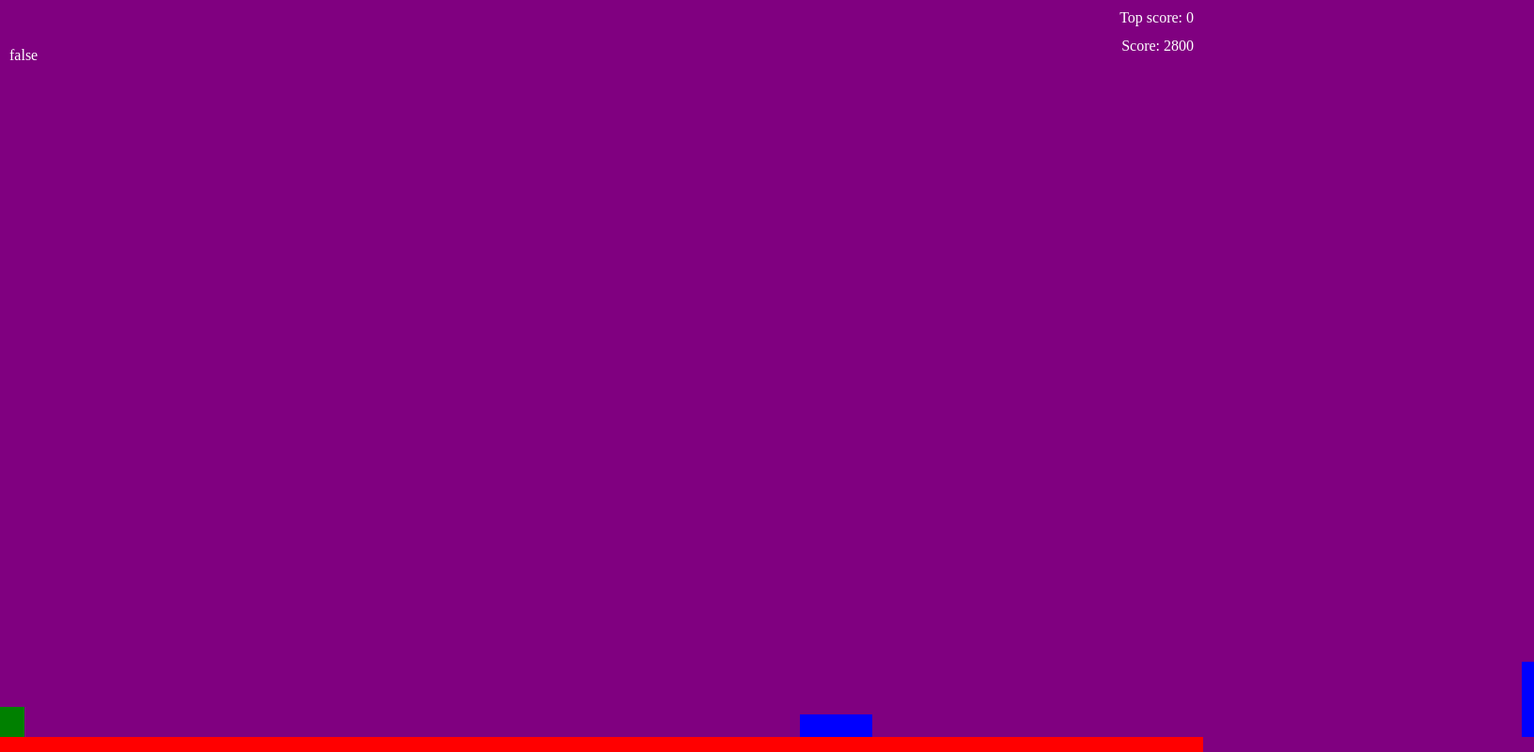
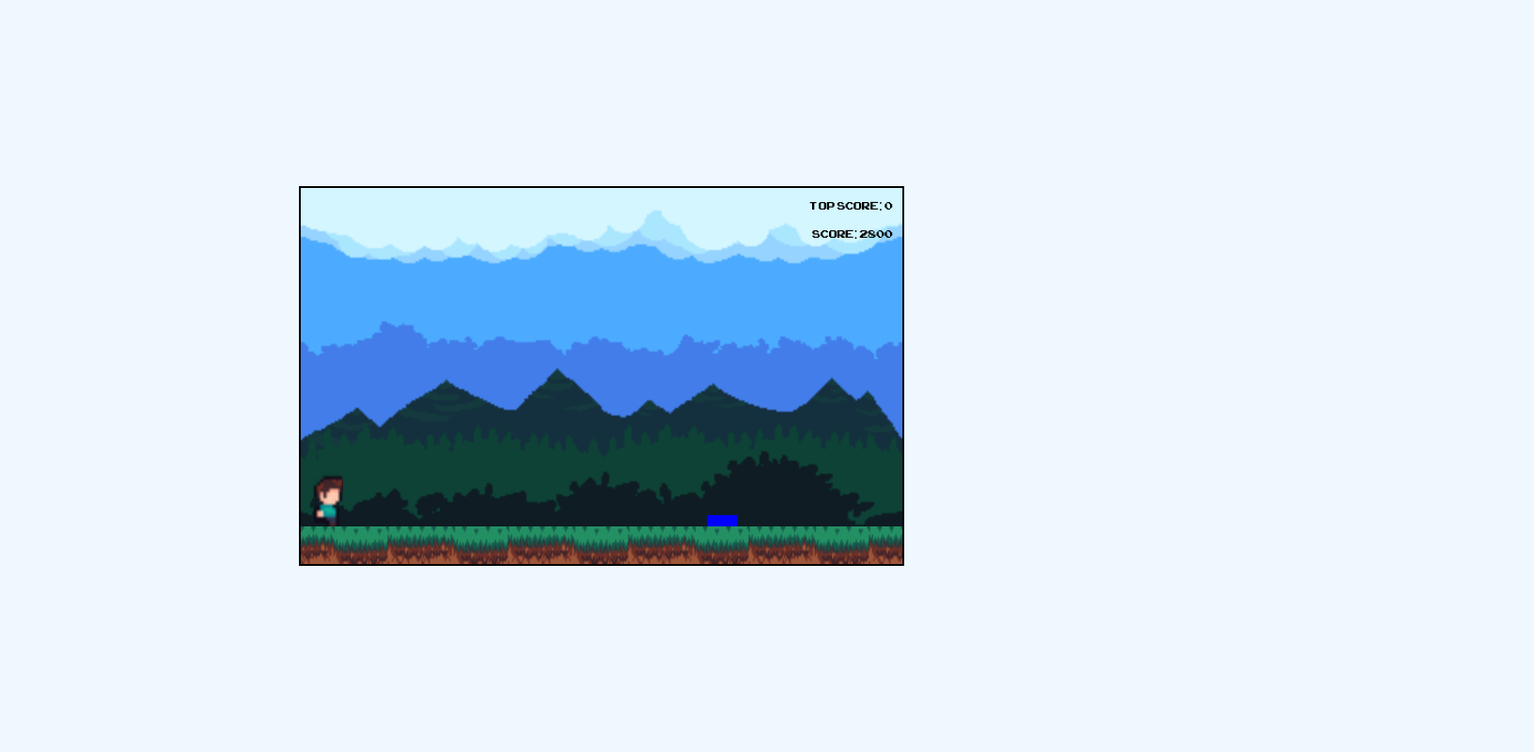
Before and after one commit to jackdunne2345/dino-game, a plain HTML site: page index.html in a window 1280 px wide. Both pictures are taken after a click on the button "Play". Shown: the whole page at 94% size, 1632 px wide, since content can reach past the window. Drawn offline with Linux system fonts and the light colour scheme.

Commit message:
added animations and sprites

```diff
--- a/index.html
+++ b/index.html
@@ -7,21 +7,38 @@
     <head>
         <meta charset="utf-8">
         <meta http-equiv="X-UA-Compatible" content="IE=edge">
-        <title></title>
+        <title>Forest Runner</title>
         <meta name="description" content="">
         <meta name="viewport" content="width=device-width, initial-scale=1">
         <link rel="stylesheet" href="./style/style.css">
+        <audio id="jumpAudio">
+            <source src="./sounds/jump.mp3" type="audio/mpeg">
+          </audio>
     </head>
     <body>
-        <div id="collisionText"></div>
-        <div id="score">Score:</div>
-        <div id="top-score">Top Score:</div>
-        <div id="container"><button id="start">Play</button>
-            <div class="obstacle wide"></div>
-            <div class="obstacle tall"></div>
-            <div id="player"></div>
-            <div id="floor"></div>
+
+        <div id="menu">
+            <button id="start">
+                Play
+            </button>
         </div>
-        <script src="script.js" async defer></script>
+        <div id="container">
+            <div id="game">
+                <div class="back-ground"id='bg5'></div>
+                <div class="back-ground"id='bg4'></div>
+                <div class="back-ground"id='bg3'></div>
+                <div class="back-ground"id='bg2'></div>
+                <div class="back-ground"id='bg1'></div>
+                <div id="score">Score:</div>
+                <div id="top-score">Top Score:</div>
+                <div class="obstacle wide"></div>
+                <div class="obstacle tall"></div>
+                <div id="player" class="walk">
+                </div>
+                <div id="floor"></div>
+            </div>
+        </div>
+
+        <script src="./script.js" async defer></script>
     </body>
 </html>
--- a/script.js
+++ b/script.js
@@ -24,9 +24,9 @@ const game = () => {
     let topScore = 0;
     let isJumping = false;              // check if the player is currently jumping
     let hasJumped = false;              // check if the player has jumped
-
+    const menu = document.getElementById('menu');
     const startButton = document.getElementById('start');
-
+    const gameContainer=document.getElementById('game')
     // check if the topScore exists in local storage if it doesnt create it, if it does set it to topScore
     const storedTopScore = localStorage.getItem('topScore')
     if (storedTopScore === null) {
@@ -43,6 +43,8 @@ const game = () => {
     let topScoreElement = document.getElementById('top-score')
     let collisionText = document.getElementById('collisionText')
     let obstacles = document.getElementsByClassName('obstacle')
+    let jumpAudio = document.getElementById("jumpAudio");
+
 
     //set the text in the top score element to the top score
     topScoreElement.textContent = `Top score: ${topScore}`
@@ -51,13 +53,16 @@ const game = () => {
     document.addEventListener('keydown', function(event) {
         if (event.code === 'Space' && startGame) {
             // add the css class to the element
+            player.classList.remove('walk')
             player.classList.add('jump')
             isJumping = true
+            jumpAudio.play();
 
             //listents for the end of the animation
             player.addEventListener('animationend', () => {
                 // removes the class
                 player.classList.remove('jump')
+                player.classList.add('walk')
                 isJumping = false                   // i have an idea to give the player extra score if they jump over an obstacle
                 if (hasJumped) {                    // there could be a better way to implement this
                     extraPoints += 1000             // TODO: revamp the extra points system
@@ -80,9 +85,7 @@ const game = () => {
             playerRect.left > elementRect.right ||
             playerRect.right < elementRect.left)) isColliding = true
 
-        //we can handle the collision detection here
-        if (isColliding) collisionText.textContent = 'true'
-        else collisionText.textContent = 'false'
+
         return isColliding
     }
 
@@ -150,7 +153,8 @@ const game = () => {
             score.textContent = `Score: ${currentScore}`
             requestAnimationFrame(animate)
         } else {
-            startButton.style.display='block'
+            menu.style.display='flex'
+            gameContainer.style.visibility = 'hidden'
             if(topScore < currentScore){
                 topScore = currentScore
                 localStorage.setItem('topScore', currentScore)
@@ -166,7 +170,7 @@ const game = () => {
     startButton.addEventListener('click', () => {
         startGame = true
         startTime = Date.now()
-        startGame && (startButton.style.display = 'none') && animate()
+        startGame && (menu.style.display = 'none') && (gameContainer.style.visibility = 'visible')&&animate()
     })
 }
 
--- a/style/style.css
+++ b/style/style.css
@@ -1,53 +1,132 @@
+@font-face {
+    font-family: 'Arcade';
+    src: url('./fonts/Arcade.TTF') format('truetype');
+    font-weight: normal;
+    font-style: normal;
+}
+
+*{
+    font-family: 'Arcade', sans-serif;
+    color: black;
+}
+
 body {
     width: 100%;
     height: 100vh;
     display: flex;
     justify-content: center;
     align-items: center;
-    background-color: purple;
+    background-color: aliceblue;
     margin: 0;
     overflow: hidden;
 }
 
-#container {
+#game {
     position: relative;
     width: 100%;
     height: 100%;
+    overflow: hidden;
+    visibility: hidden;
+}
+
+.back-ground{
+    width: 100%;
+    position: absolute;
+    top: 0;
+    left: 0;
+    bottom: 10%;
+    background-position: bottom ;
+    background-size: 100% 100%;
+    /* ive no idea why the background is not moving :/ if someone can fix pls and thank you */
+    animation: travel 2.58s linear infinite;
+}
+
+#bg1{
+    z-index: 5;
+    background-image: url('../images/bg/bg1.png');
+}
+#bg2{
+    z-index: 4;
+    background-image: url('../images/bg/bg2.png');
+}
+#bg3{
+    z-index: 3;
+    background-image: url('../images/bg/bg3.png');
+}
+#bg4{
+    background-position: top ;
+    z-index: 2;
+    background-image: url('../images/bg/bg4.png');
+}
+#bg5{
+    z-index: 1;
+    background-image: url('../images/bg/bg5.png');
+}
+
+#container{
+width: 50%;
+height: 50%;
+border: 2px solid black;
+}
+
+#menu{
+    display: flex;
+    flex-direction: column;
+    justify-content: center;
+    align-items: center;
+    background-color: blue;
+    width: 33%;
+    height: 40%;
+    position: absolute;
+    z-index: 10;
 }
 
 #player {
-    width: 2%;
-    height: 4%;
-    background-color: green;
+    left:2%;
+    width: 5%;
+    height: 15%;
     position: absolute;
-    bottom: 2%;
+    bottom: 10%;
     transition: bottom 0.5s;
+    background-position: center;
+    background-size: cover;
+    z-index: 10;
 }
 
 .obstacle {
     background-color: blue;
     position: absolute;
-    bottom: 2%;
+    bottom: 10%;
     transition: bottom 0.5s;
     right: -50%;
+    z-index: 10;
 }
 
 .tall {
     width: 1%;
-    height: 10%;
+    height: 9%;
 }
 
 .wide {
-    width: 6%;
+    width: 5%;
     height: 3%;
 }
 
 #floor {
     width: 100%;
-    height: 2%;
+    height: 10%;
     background-color: red;
     position: absolute;
     bottom: 0;
+    background-image: url('../images/enviorment/floor.png');
+    background-size: 20% 100%;
+    animation: travel 2.58s linear infinite;
+    z-index: 10;
+}
+
+@keyframes travel {
+    0% { background-position: 0 0}
+    100% { background-position: -100% 0}
 }
 
 #coordinates {
@@ -58,17 +137,17 @@ body {
 }
 
 #score {
-    color: white;
     position: absolute;
     top: 40px;
     right: 10px;
+    z-index: 10;
 }
 
 #top-score {
-    color: white;
     position: absolute;
     top: 10px;
     right: 10px;
+    z-index: 10;
 }
 
 #collisionText {
@@ -78,12 +157,24 @@ body {
     left: 10px;
 }
 
-@keyframes jump {
-    0% { bottom: 2%; }
-    50% { bottom: 15%; }
-    100% { bottom: 2%; }
+.walk{
+    animation: walk 0.6s infinite;
+}
+.jump {
+    animation: jump 0.8s forwards;
 }
 
-.jump {
-    animation: jump 0.4s forwards;
+@keyframes jump {
+    0% {background-image: url('../images/jump1.png'); bottom: 10%; }
+    40% { background-image: url('../images/jump1.png');bottom: 50%; }
+    60% {background-image: url('../images/jump2.png'); bottom: 50%; }
+    100% {background-image: url('../images/jump2.png'); bottom: 10%; }
 }
+
+@keyframes walk {
+    0%, 25% { background-image: url('../images/walk1.png'); }
+    25%, 50% { background-image: url('../images/walk2.png'); }
+    50%, 75% { background-image: url('../images/walk3.png'); }
+    75%, 99% { background-image: url('../images/walk4.png'); }
+    99%, 100% { background-image: url('../images/walk1.png'); }
+}
```
Also changed, not shown: images/bg/bg1.png (added), images/bg/bg2.png (added), images/bg/bg3.png (added), images/bg/bg4.png (added), images/bg/bg5.png (added), images/enviorment/floor.png (added), images/enviorment/tall.png (added), images/enviorment/wide.png (added), images/jump1.png (added), images/jump2.png (added), images/walk1.png (added), images/walk2.png (added), images/walk3.png (added), images/walk4.png (added), 1 more files, 1 other file.
